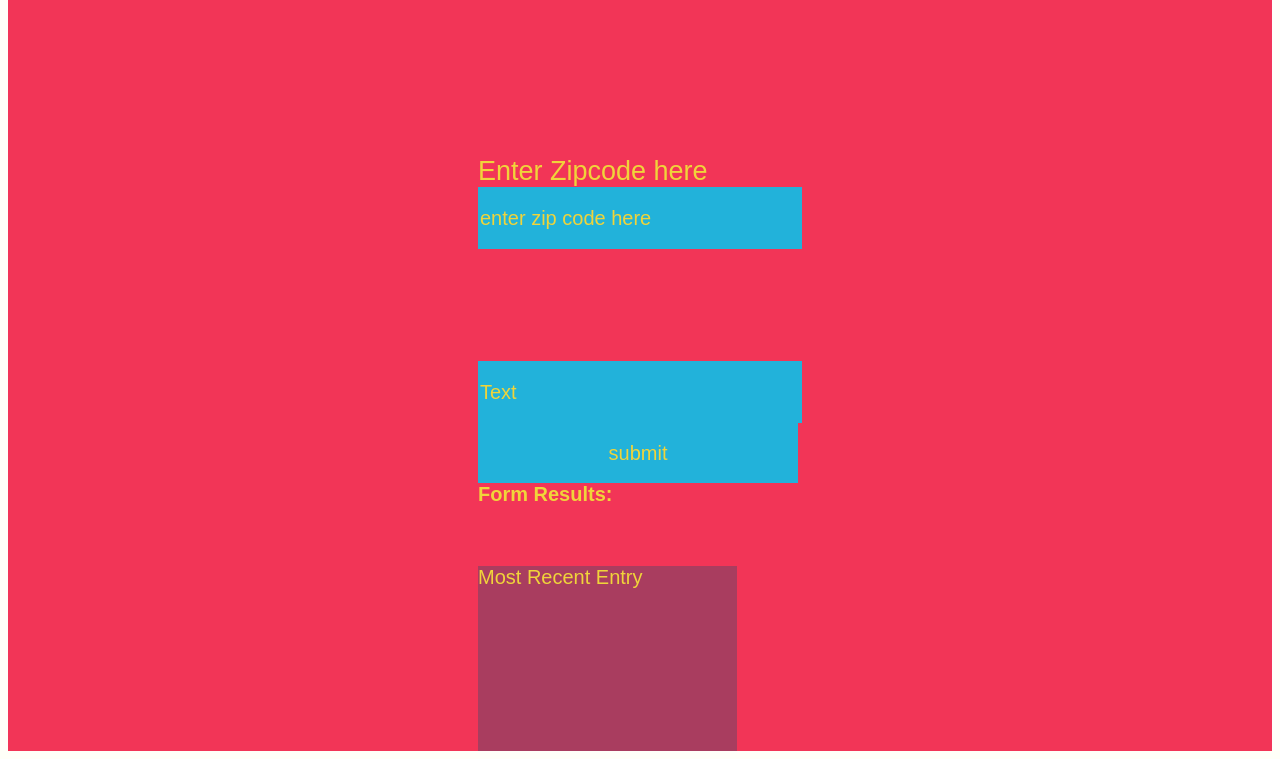
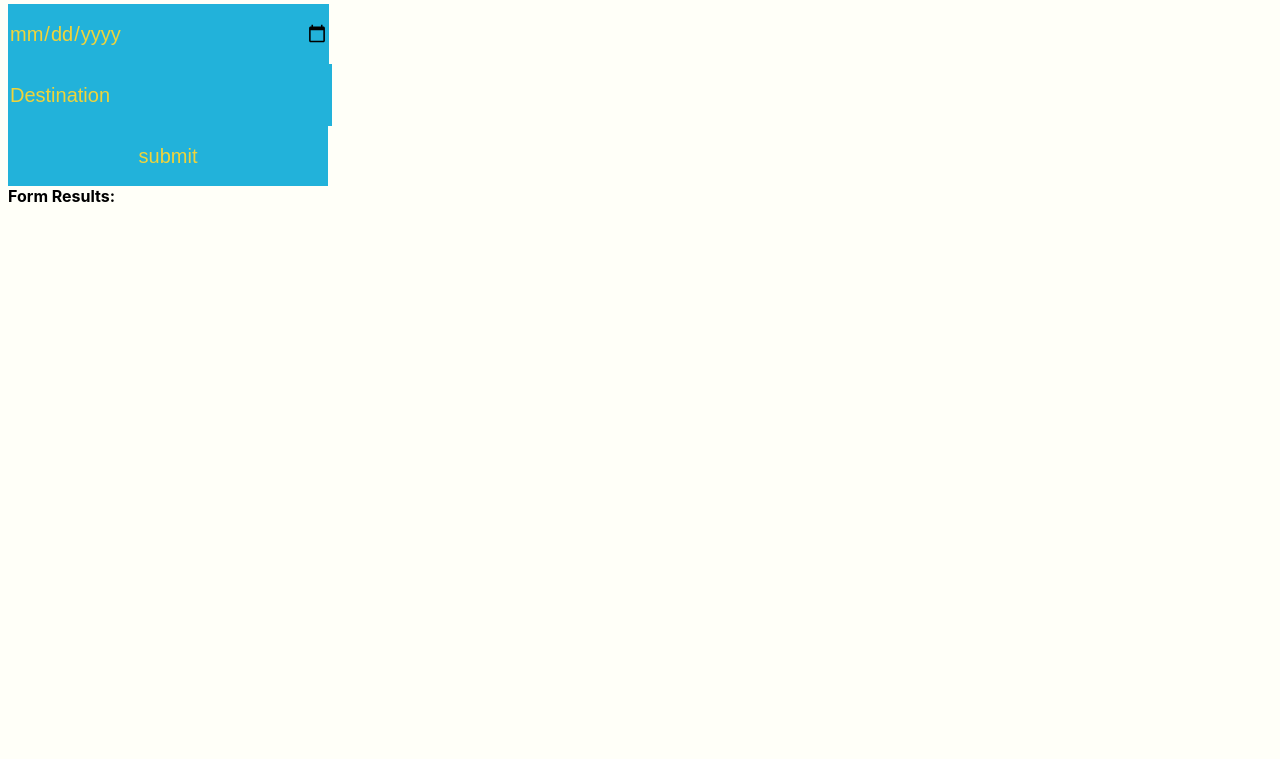
Before and after one commit to mbMAV/Travel_App, a website built with webpack: page src/client/views/index.html in a window 1280 px wide. Shown: the part 57-816 px from the top of the page. Built offline with nearby package versions, Linux system fonts and the light colour scheme.

Commit message:
Trim index.html

```diff
--- a/src/client/views/index.html
+++ b/src/client/views/index.html
@@ -5,19 +5,21 @@
 <title>Travel App</title>
 </head>
 <body>
-<div id = "app">
     <div class ="holder headline">
         Travel App
-  </div>
-  <div class ="holder zip">
-    <label for="zip">Enter Zipcode here</label>
-    <input type="text" id="zip" placeholder="enter zip code here">
     </div>
 
     <main>
         <section>
+            <form action="/action_page.php">
+                <label for="traveldate">Travel date:</label>
+                <input type="date" id="traveldate" name="traveldate">
+            </form>
+        </section>
+
+        <section>
             <form class="" onsubmit="return Client.handleSubmit(event)">
-            <input id="name" type="text" name="input" value="" onblur="" placeholder="Text">
+                <input id="name" type="text" name="input" value="" onblur="" placeholder="Destination">
                 <input type="submit" name="" value="submit" onclick="return Client.handleSubmit(event)" onsubmit="return handleSubmit(event)">
             </form>
         </section>
@@ -28,15 +30,5 @@
         </section>
     </main>
 
-  <div class ="holder entry">
-    <div class = "title">Most Recent Entry</div>
-      <div id = "entryHolder">
-        <div id = "date"></div>
-        <div id = "temp"></div>
-        <div id = "content"></div>
-      </div>
-    </div>
-  </div>
-
 </body>
 </html>
```
Lines whose indentation alone changed are shown as unchanged.
